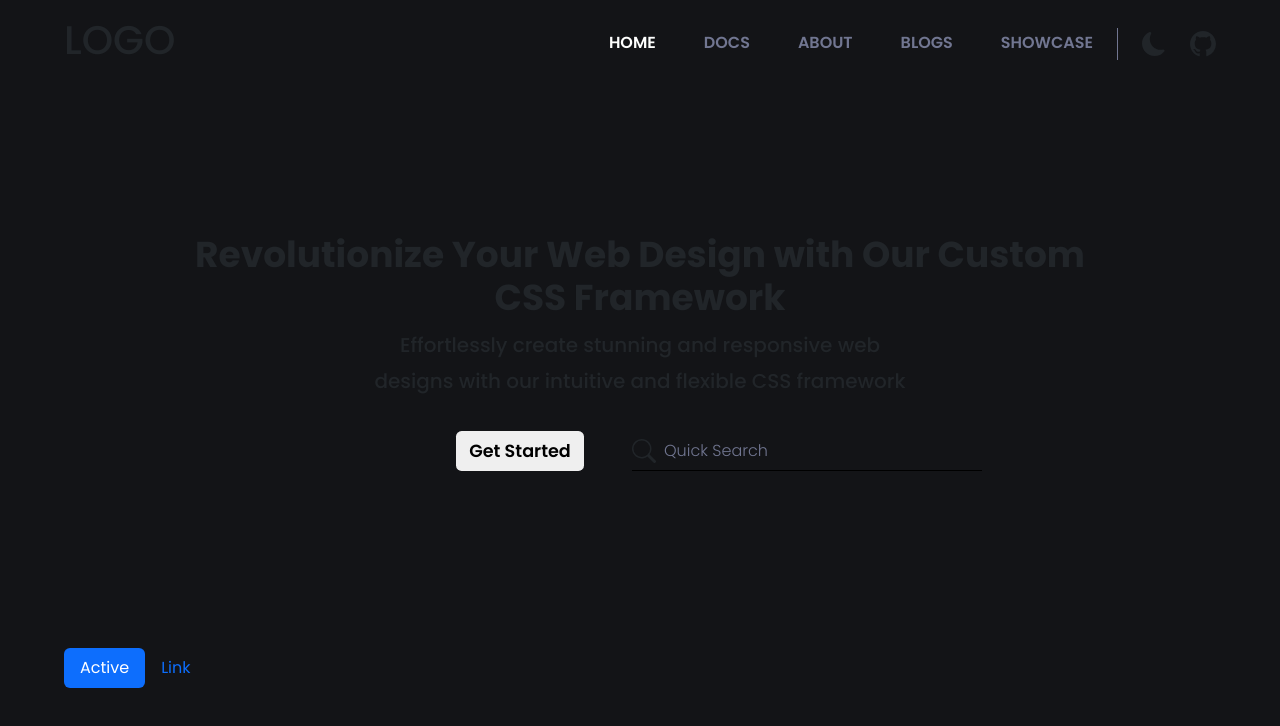
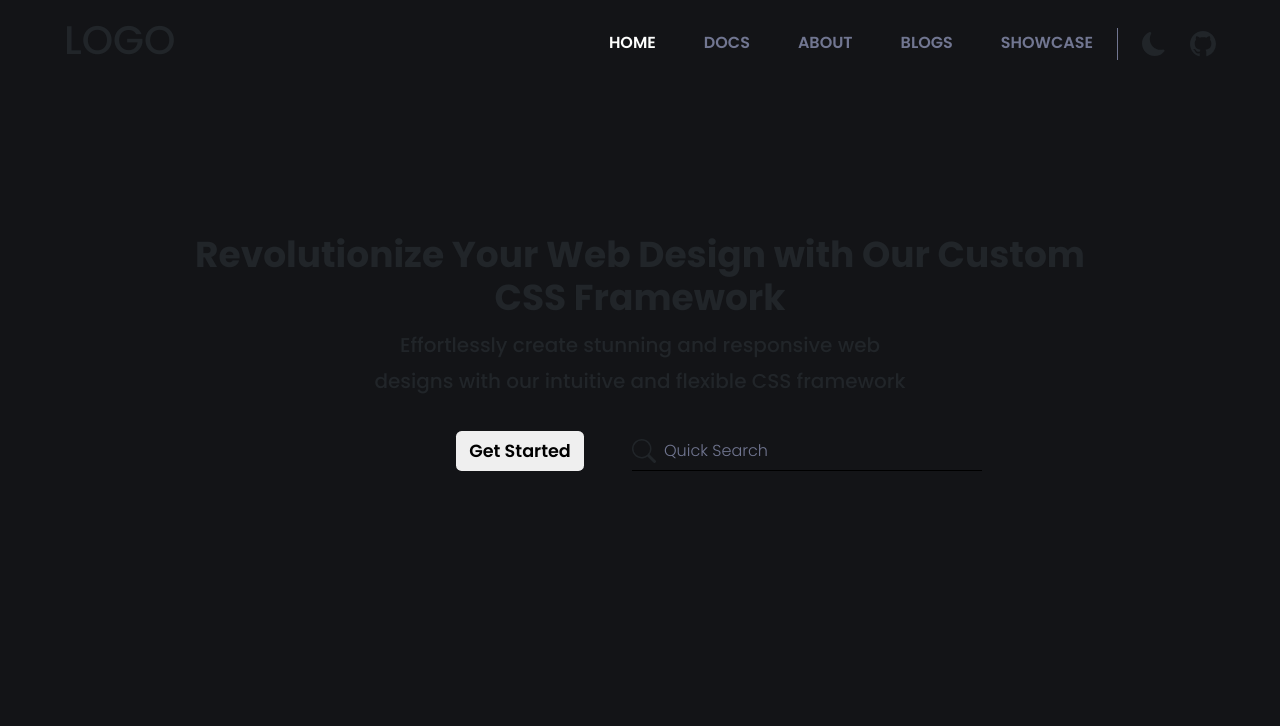
Before and after one commit to lugh-tuatha/FusionUI, a React (Vite) app: page / in a window 1280 px wide. Shown: the top 726 px of the page. Built offline with nearby package versions, Linux system fonts and the light colour scheme.

Commit message:
add: starter files for cholo

```diff
--- a/src/App.jsx
+++ b/src/App.jsx
@@ -5,6 +5,7 @@ import Header from './components/header'
 import Button from './components/button'
 import Searchbar from './components/searchbar'
 import Subscription from './components/subscription'
+import Cholo from './components/cholo'
 
 
 function App() {
@@ -22,8 +23,7 @@ function App() {
           </div>
         </div>
       </section>
-
-      <Subscription />
+      <Cholo />
     </div>
   )
 }
--- /dev/null
+++ b/src/components/cholo/index.jsx
@@ -0,0 +1,16 @@
+import React from 'react'
+import './cholo.css'
+
+function Cholo() {
+  return (
+    <>
+      <div className="container-fluid">
+        <div>
+
+        </div>
+      </div>
+    </>
+  )
+}
+
+export default Cholo
```
Also changed, not shown: src/components/cholo/cholo.css (added).
